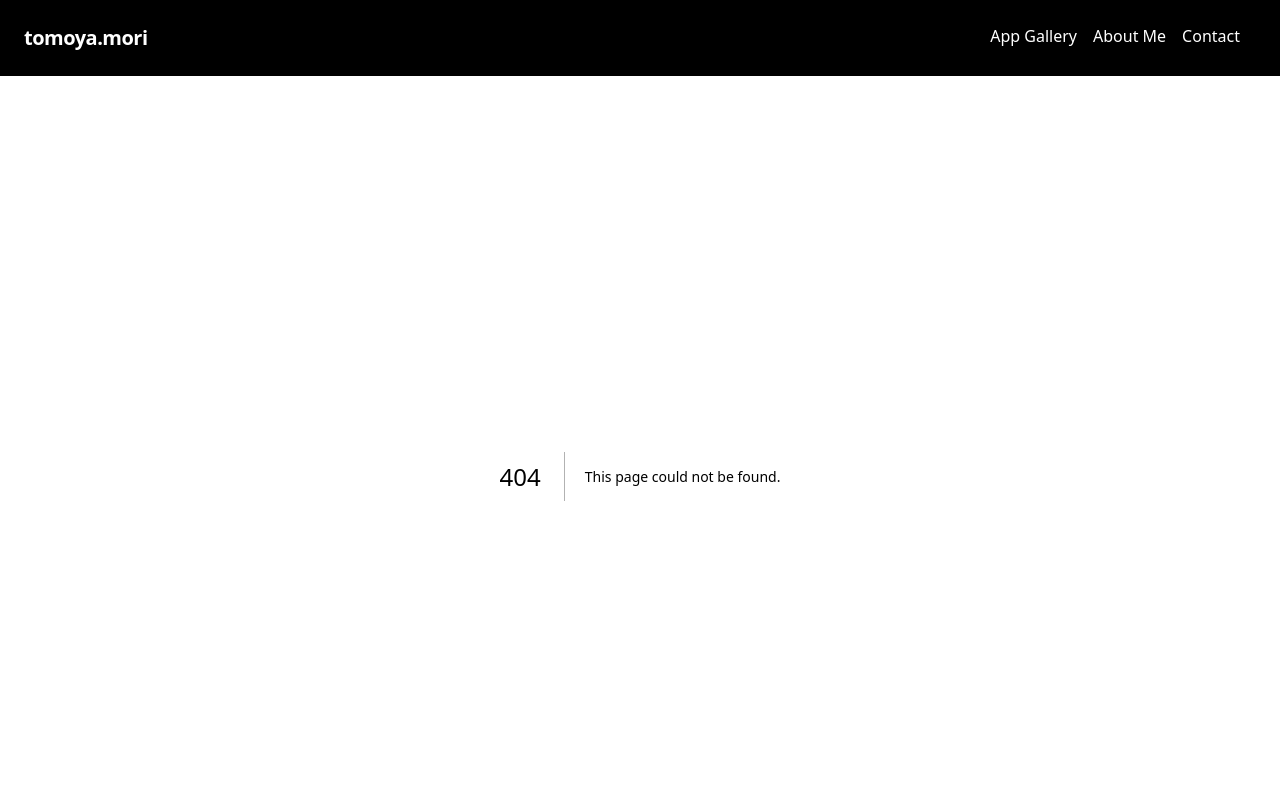
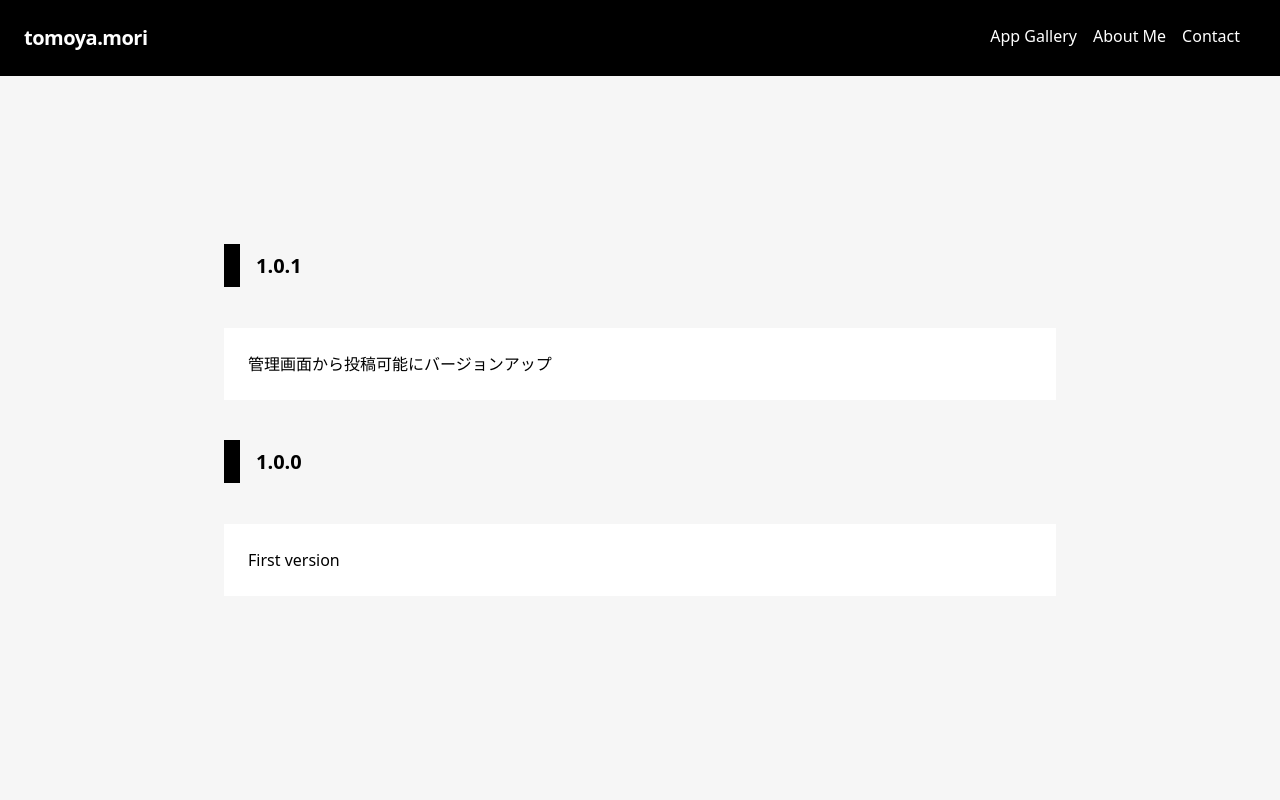
Before and after one commit to MoriTomo7315/my-portfolio, a Next.js app: page /gallery/1/versionhistory in a window 1280 px wide. Before the commit this address had no page. Shown: the top 800 px of the page. Built offline with nearby package versions, Linux system fonts and the light colour scheme.

Commit message:
#5 version更新履歴画面の実装

```diff
--- a/src/app/components/atomics/versionHistoryLinkButton.tsx
+++ b/src/app/components/atomics/versionHistoryLinkButton.tsx
@@ -3,7 +3,7 @@ import Link from "next/link";
 export default function VersionHistoryLinkButton() {
   return (
     <Link
-      href="#"
+      href="/gallery/1/versionhistory"
       className="border-solid border-black border-2 px-8 text-lg rounded-md shadow-md my-auto"
     >
       Version History
--- /dev/null
+++ b/src/app/components/templates/versionHistory.tsx
@@ -0,0 +1,27 @@
+import DetailAppTitle from "../atomics/detailAppTitle";
+import DetailSectionTitle from "../atomics/detailSectionTitle";
+
+interface Props {
+  updateInfos: UpdateInfos;
+}
+
+export default function VersionHistory(props: Props) {
+  return (
+    <main className="min-h-screen xl:py-32 xl:px-16 sm:py-16 sm:px-8 py-8 px-4">
+      {versionComponent(props.updateInfos)}
+    </main>
+  );
+}
+
+function versionComponent(updateInfos: UpdateInfos) {
+  const versionComponents = [];
+  for (let key in updateInfos) {
+    versionComponents.push(
+      <div key={key}>
+        <DetailSectionTitle idName="summary" title={key} />
+        <div className="bg-white w-full p-6">{updateInfos[key]}</div>
+      </div>
+    );
+  }
+  return versionComponents;
+}
--- a/src/app/domains/models/content.ts
+++ b/src/app/domains/models/content.ts
@@ -1,4 +1,4 @@
-type VersionInfo = {
+type VersionDetail = {
   version: string;
   updateReason: string;
   details: string;
@@ -13,5 +13,9 @@ type Content = {
   imageUrl: string;
   systemDesignUrl: string;
   versions: string[];
-  versionDetails: VersionInfo[];
+  versionDetails: VersionDetail[];
 };
+
+interface UpdateInfos {
+  [key: string]: string;
+}
--- a/src/app/domains/repositories/contentRepository.ts
+++ b/src/app/domains/repositories/contentRepository.ts
@@ -1,4 +1,14 @@
-export function GetContent(id: string) {
+export function GetContent(id: string): Content {
   const content: Content = require("../../../../public/testdata.json");
   return content;
 }
+
+export function GetUpdateInfos(id: string): UpdateInfos {
+  const content: Content = require("../../../../public/testdata.json");
+  const versionDetails: VersionDetail[] = content.versionDetails;
+  let updateInfos: { [key: string]: string } = {};
+  versionDetails.forEach((versionDetail) => {
+    updateInfos[versionDetail.version] = versionDetail.updateReason;
+  });
+  return updateInfos;
+}
--- /dev/null
+++ b/src/app/gallery/[contentId]/versionhistory/page.tsx
@@ -0,0 +1,11 @@
+import VersionHistory from "@/app/components/templates/versionHistory";
+import { GetUpdateInfos } from "@/app/domains/repositories/contentRepository";
+
+export default function VersionHistoryPage({
+  params,
+}: {
+  params: { contentId: string };
+}) {
+  const updateInfos: UpdateInfos = GetUpdateInfos(params.contentId);
+  return <VersionHistory updateInfos={updateInfos} />;
+}
```
